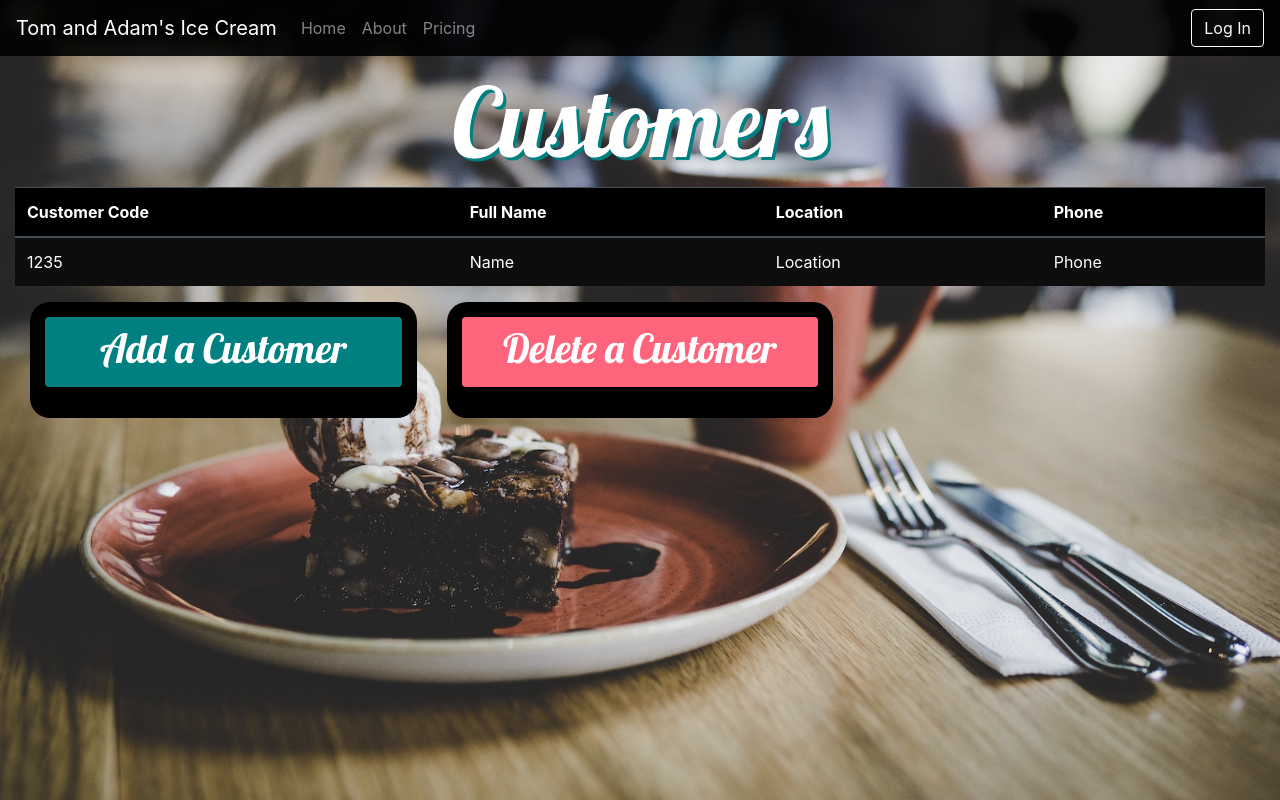
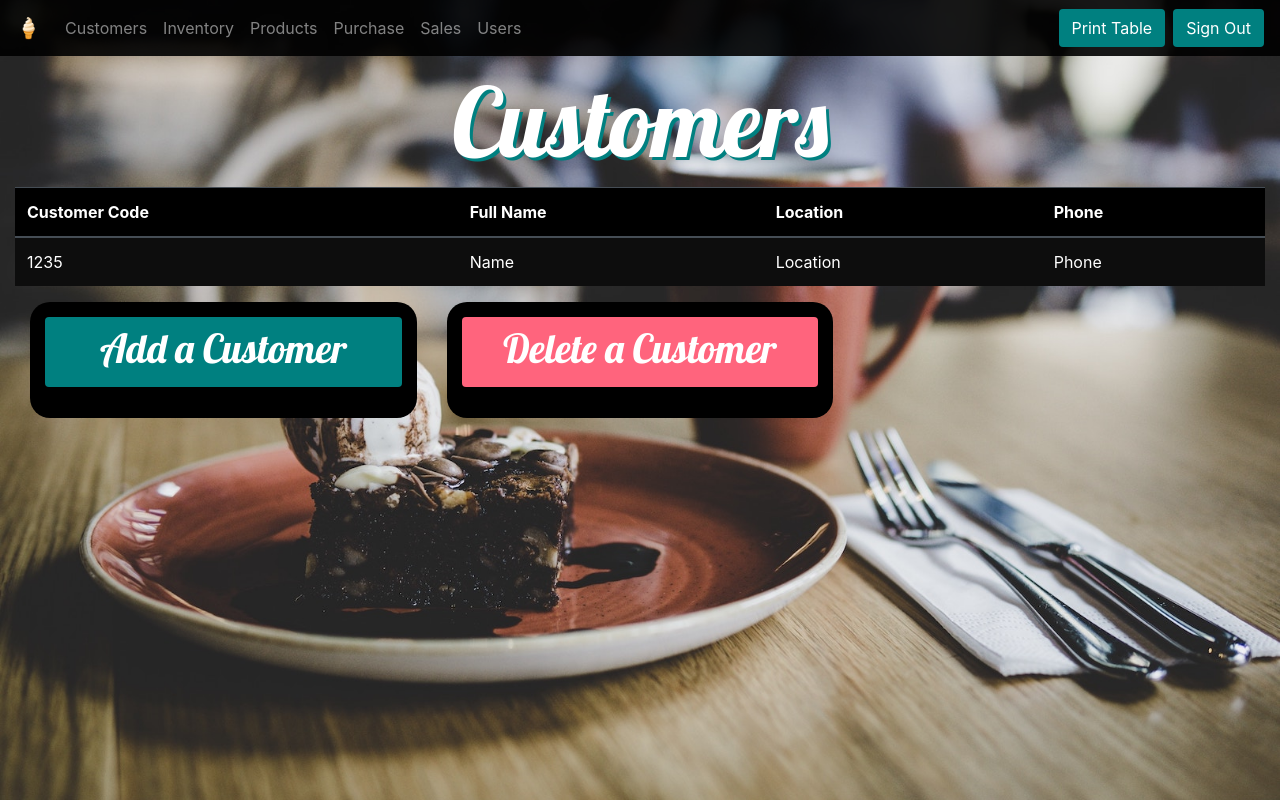
Before and after one commit to unChartedZone/ice-cream-ims, a React (Create React App) app: page /dashboard/customers in a window 1280 px wide. Built offline with nearby package versions, Linux system fonts and the light colour scheme.

Commit message:
conditionally render navbar sections & links
- created inventory page

```diff
--- a/src/components/Navbar.js
+++ b/src/components/Navbar.js
@@ -1,5 +1,5 @@
 import React from 'react'
-import { Link, useLocation } from 'react-router-dom'
+import { Link, useLocation, matchPath } from 'react-router-dom'
 
 const Navbar = () => {
   const routes = [
@@ -9,33 +9,32 @@ const Navbar = () => {
   ]
 
   const dashboardRoutes = [
-    { name: 'Customers', path: '/customers' },
-    { name: 'Inventory', path: '/inventory' },
-    { name: 'Products', path: '/products' },
-    { name: 'Purchase', path: '/purchase' },
-    { name: 'Sales', path: '/sales' },
-    { name: 'Users', path: '/users' },
+    { name: 'Customers', path: '/dashboard/customers' },
+    { name: 'Inventory', path: '/dashboard/inventory' },
+    { name: 'Products', path: '/dashboard/products' },
+    { name: 'Purchase', path: '/dashboard/purchase' },
+    { name: 'Sales', path: '/dashboard/sales' },
+    { name: 'Users', path: '/dashboard/users' },
   ]
 
-  const isDashboard = useLocation().pathname === '/dashboard/'
-
-  console.log(useLocation().pathname)
+  const match = matchPath(useLocation().pathname, { path: '/dashboard/' })
+  const isDashboardRoute = match && match.path === '/dashboard/'
 
   return (
     <nav
       id="navbar-container"
       className="navbar navbar-expand-lg fixed-top navbar-dark bg-light"
     >
-      {!isDashboard ? (
+      {!isDashboardRoute ? (
         <Link className="navbar-brand" to="/">
           Tom and Adam's Ice Cream
         </Link>
       ) : (
-        <a className="navbar-brand" href="dashboard.php">
+        <Link className="navbar-brand" to="/dashboard">
           <span role="img" aria-label="Ice Cream Emoji">
             &#x1F366;
           </span>
-        </a>
+        </Link>
       )}
       <button
         className="navbar-toggler"
@@ -50,7 +49,7 @@ const Navbar = () => {
       </button>
       <div className="collapse navbar-collapse" id="navbarSupportedContent">
         <ul className="navbar-nav mr-auto">
-          {!isDashboard
+          {!isDashboardRoute
             ? routes.map((route) => {
                 return (
                   <li className="nav-item" key={route.name}>
@@ -70,15 +69,20 @@ const Navbar = () => {
                 )
               })}
         </ul>
-        {/* <button
-            id="loginButton"
-            className="btn btn-outline-light my-2 my-sm-0"
-          >
+        {!isDashboardRoute ? (
+          <Link className="btn btn-outline-light my-2 my-sm-0" to="/login">
             Log In
-          </button> */}
-        <Link className="btn btn-outline-light my-2 my-sm-0" to="/login">
-          Log In
-        </Link>
+          </Link>
+        ) : (
+          <ul className=" my-2 my-lg-0">
+            <button id="printButton" className="btn minty-button mr-sm-2">
+              Print Table
+            </button>
+            <button id="signout" className="btn minty-button my-2 my-sm-0">
+              Sign Out
+            </button>
+          </ul>
+        )}
       </div>
     </nav>
   )
--- a/src/views/About.js
+++ b/src/views/About.js
@@ -1,14 +1,10 @@
 import React from 'react'
-import { useLocation } from 'react-router-dom'
 
 const About = () => {
   const headerStyles = {
     fontSize: '8rem',
     color: 'white',
   }
-
-  const location = useLocation()
-  console.log('Location: ', location.pathname)
 
   return (
     <section>
--- /dev/null
+++ b/src/views/dashboard/Inventory.js
@@ -0,0 +1,11 @@
+import React from 'react'
+
+const Inventory = () => {
+  return (
+    <div>
+      <h1>Inventory</h1>
+    </div>
+  )
+}
+
+export default Inventory
```
